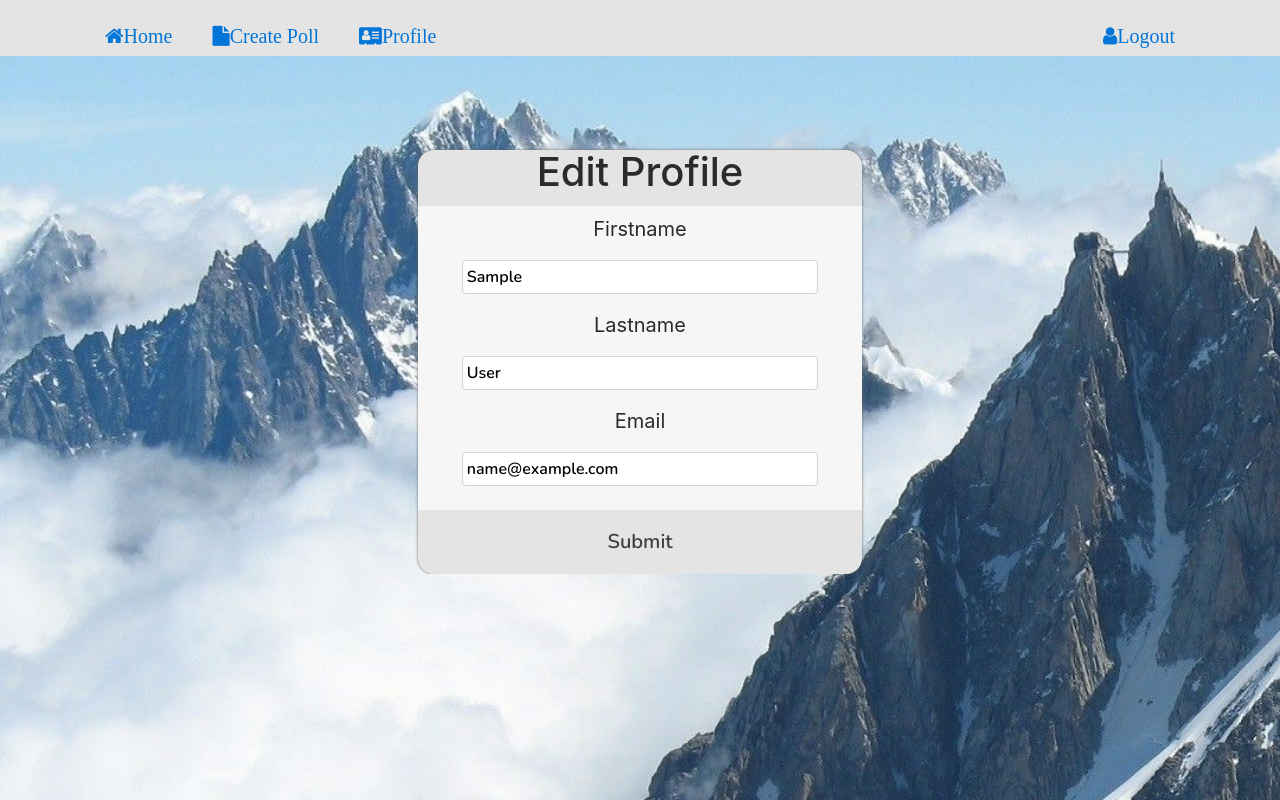
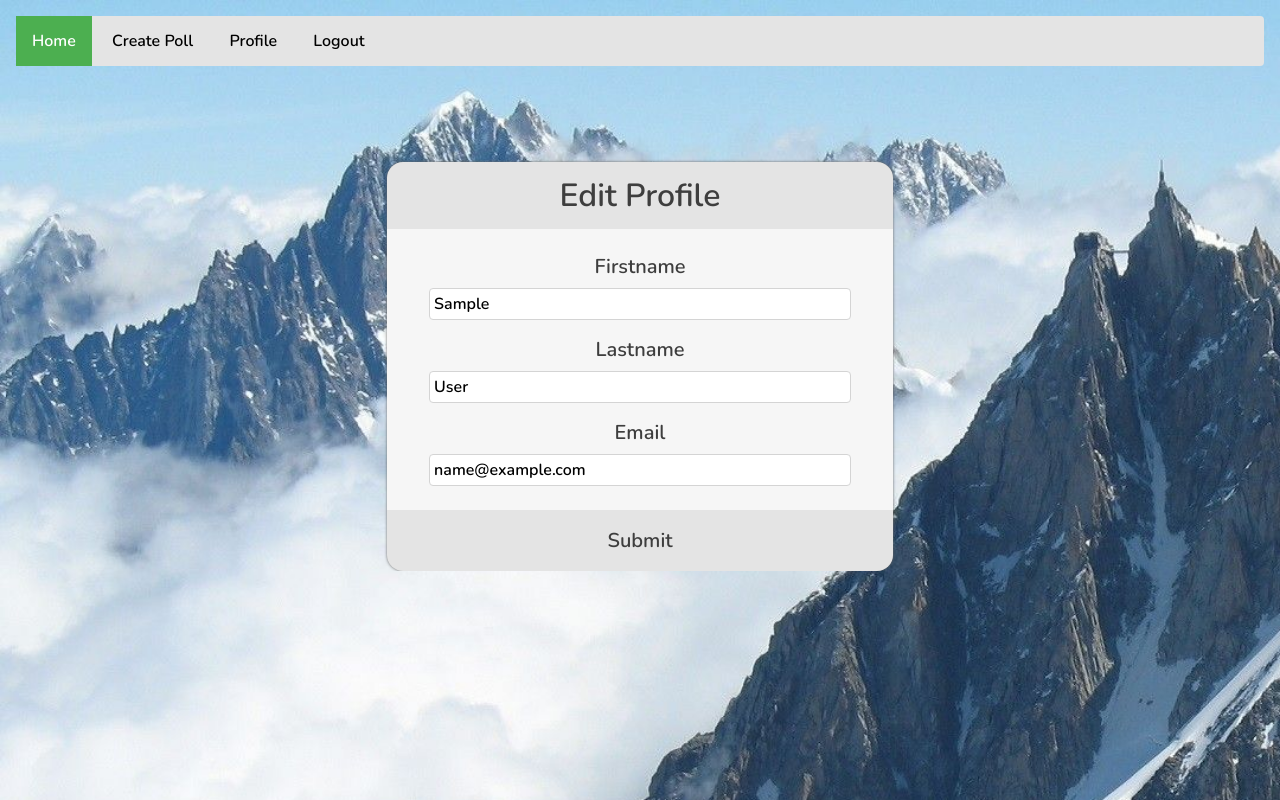
Before and after one commit to Winternight9/Arbitrator, a Django app: page /profile/edit/ in a window 1280 px wide. Run offline with Django 3.2, Linux system fonts and the light colour scheme; the visitor is signed in with stand-in values (Sample User, id 1); some libraries are stand-ins or nearby versions.

Commit message:
Revert "Fix navbar"

```diff
--- a/arbitrator/static/arbitrator/css/navigationbar.css
+++ b/arbitrator/static/arbitrator/css/navigationbar.css
@@ -1,10 +1,27 @@
-@import url( 'https://maxcdn.bootstrapcdn.com/bootstrap/4.0.0-alpha.6/css/bootstrap.min.css' );
+.topnav-container {
+    padding: 8px 8px;
+}
 
-#primary-nav {
-  background-color: #e4e4e4;
-  font-size: 20px;
+.topnav {
+    background-color: #e4e4e4;
+    border-radius: 4px;
 }
-.container {
-  padding-top: 16px;
-  display: flow-root;
+
+.topnav a {
+    display: inline-block;
+    color: black;
+    text-align: center;
+    padding: 14px 16px;
+    text-decoration: none;
+    font-size: 16px;
 }
+
+.topnav a:hover {
+    background-color: whitesmoke;
+    color: black;
+}
+
+.topnav a.active {
+    background-color: #4CAF50;
+    color: white;
+}
--- a/arbitrator/templates/arbitrator/createPoll.html
+++ b/arbitrator/templates/arbitrator/createPoll.html
@@ -7,11 +7,11 @@
 {% load staticfiles %}
 
 {% block css %}
+  <link rel="stylesheet" href="{% static 'arbitrator/css/login.css' %}" />
   <link rel="stylesheet" href="{% static 'arbitrator/css/Poll.css' %}" />
 {% endblock %}
 
 {% block content %}
-{% include "arbitrator/includes/navigationbar.html" %}
   <div class="container">
     <div class="frame center">
         <h1 id="current-route">Create Poll</h1>
--- a/arbitrator/templates/arbitrator/includes/navigationbar.html
+++ b/arbitrator/templates/arbitrator/includes/navigationbar.html
@@ -1,40 +1,16 @@
 {% load staticfiles %} {% block css %}
-<link rel="stylesheet" href="{% static "arbitrator/css/navigationbar.css" %}"/>
-<!-- Load an icon library -->
-<link rel="stylesheet" href="https://cdnjs.cloudflare.com/ajax/libs/font-awesome/4.7.0/css/font-awesome.min.css">
-{% endblock %}
+<link rel="stylesheet" href="{% static "arbitrator/css/navigationbar.css" %}"/> {% endblock %}
 
-<div id="primary-nav">
-
-		<div class="container">
-		{% if user.is_authenticated %}
-		  <ul class="nav">
-			<li class="nav-item">
-			  <a href="{% url "arbitrator:home" %}" class="nav-link fa fa-home">Home</a>
-			</li>
-			<li class="nav-item ">
-			  <a href="{% url "arbitrator:createPoll" %}" class="nav-link fa fa-file">Create Poll</a>
-			</li>
-			<li class="nav-item">
-			  <a href="{% url "arbitrator:profile" %}" class="nav-link fa fa-vcard">Profile</a>
-			</li>
-			<li class="nav-item ml-auto">
-					<a href="{% url "arbitrator:logout" %}" class="nav-link fa fa-user ">Logout</a>
-				  </li>
-		  </ul>
-		{% else %}
-		<ul class="nav">
-				<li class="nav-item">
-				  <a href="{% url "arbitrator:home" %}" class="nav-link fa fa-home">Home</a>
-				</li>
-				<li class="nav-item ">
-				  <a href="{% url "arbitrator:createPoll" %}" class="nav-link fa fa-vcard">Create Poll</a>
-				</li>
-				<li class="nav-item ml-auto">
-						<a href="{% url "arbitrator:login" %}" class="nav-link fa fa-user">Login</a>
-					  </li>
-			  </ul>
-			  {% endif %}
-
-			</div>
-	  </div>
+<div class="topnav-container">
+    <div class="topnav">
+        <a class="active" href="{% url "arbitrator:home" %}">Home</a>
+        {% if user.is_authenticated %}
+            <a href="{% url "arbitrator:createPoll" %}">Create Poll</a>
+            <a href="{% url "arbitrator:profile" %}">Profile</a>
+            <a href="{% url "arbitrator:logout" %}">Logout</a>
+        {% else %}
+            <a href="{% url "arbitrator:createPoll" %}">Create Poll</a>
+            <a href="{% url "arbitrator:login" %}">Login</a>
+        {% endif %}
+    </div>
+</div>
--- a/arbitrator/templates/arbitrator/login.html
+++ b/arbitrator/templates/arbitrator/login.html
@@ -11,7 +11,6 @@
 {% endblock %}
 
 {% block content %}
-{% include "arbitrator/includes/navigationbar.html" %}
   <div class="container">
     <div class="frame center">
         <h1 id="current-route">Arbitrator Login</h1>
--- a/arbitrator/templates/arbitrator/poll.html
+++ b/arbitrator/templates/arbitrator/poll.html
@@ -5,12 +5,13 @@
 {% endblock %}
 
 {% load staticfiles %}
+
 {% block css %}
+<link rel="stylesheet" href="{% static 'arbitrator/css/login.css' %}" />
 <link rel="stylesheet" href="{% static 'arbitrator/css/Poll.css' %}" />
 {% endblock %}
 
 {% block content%}
-{% include "arbitrator/includes/navigationbar.html" %}
 <div class="container">
   <div class="frame center">
     <h1 id="current-route">{{poll_name}}</h1>
--- a/arbitrator/templates/arbitrator/profile.html
+++ b/arbitrator/templates/arbitrator/profile.html
@@ -13,8 +13,8 @@
 
 {% if user.is_authenticated %}
 {% block content %}
-{% include "arbitrator/includes/navigationbar.html" %}
-<div class="container">
+  {% include "arbitrator/includes/navigationbar.html" with navigationbar=navigationbar %}
+  <div class="container">
     <div class="frame center">
       <h1 class="current-route">Profile</h1>
       <div class="detail-container">
--- a/arbitrator/templates/arbitrator/registration.html
+++ b/arbitrator/templates/arbitrator/registration.html
@@ -11,7 +11,6 @@
 {% endblock %}
 
 {% block content %}
-{% include "arbitrator/includes/navigationbar.html" %}
   <div class="container">
     <div class="frame center">
         <h1 id="current-route">Arbitrator Sign up</h1>
```
Also changed, not shown: arbitrator/static/arbitrator/css/Poll.css (+9 -105 lines), arbitrator/static/arbitrator/css/profile.css (+4 -85 lines), arbitrator/migrations/0002_choiceanswer_pollsubmission_textanswer.py (deleted), arbitrator/migrations/0002_choiceanswer_textanswer.py (added), arbitrator/migrations/0003_pollsubmission.py (added), arbitrator/migrations/0004_textanswer_poll_submission.py (added), arbitrator/migrations/0005_auto_20191205_1646.py (added).
